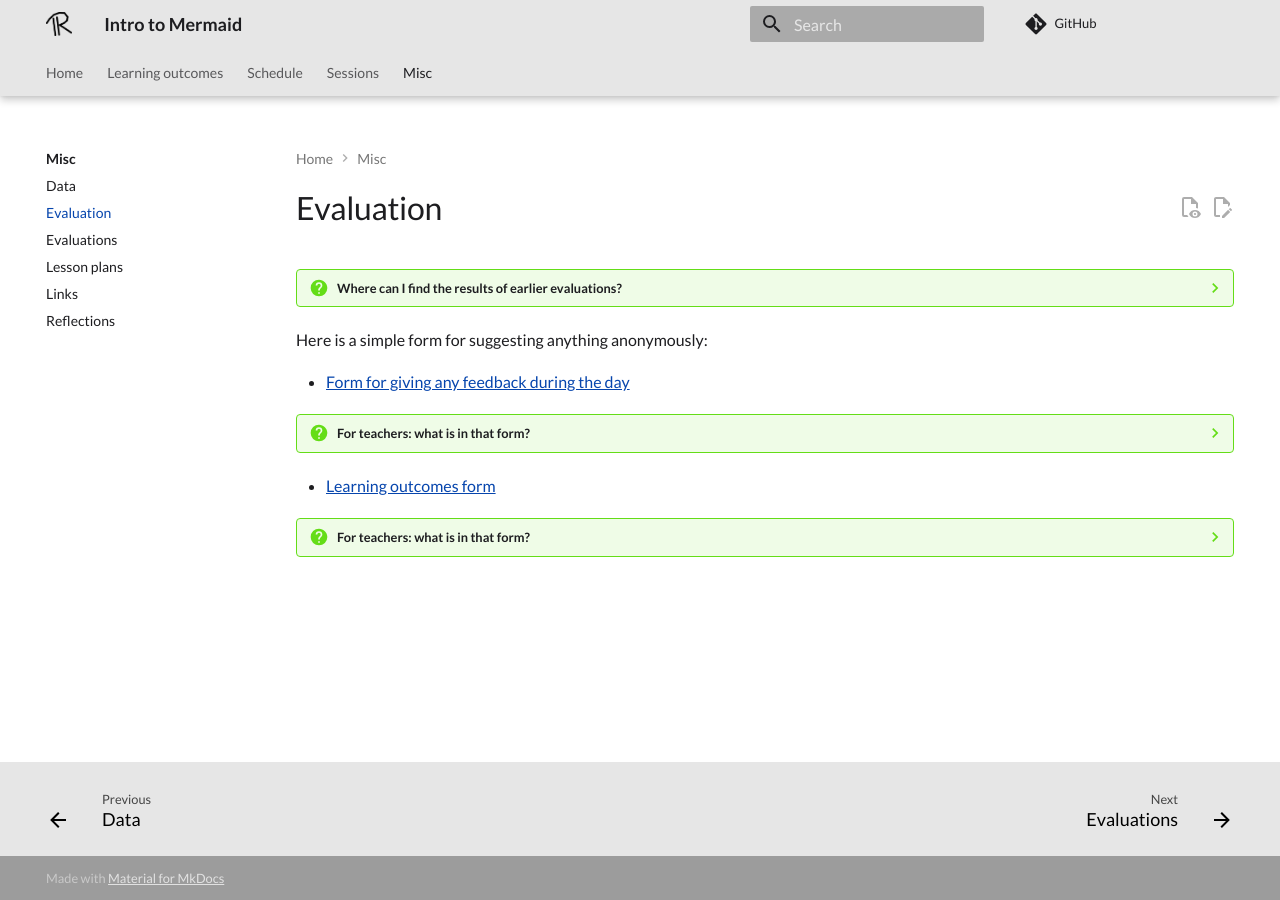
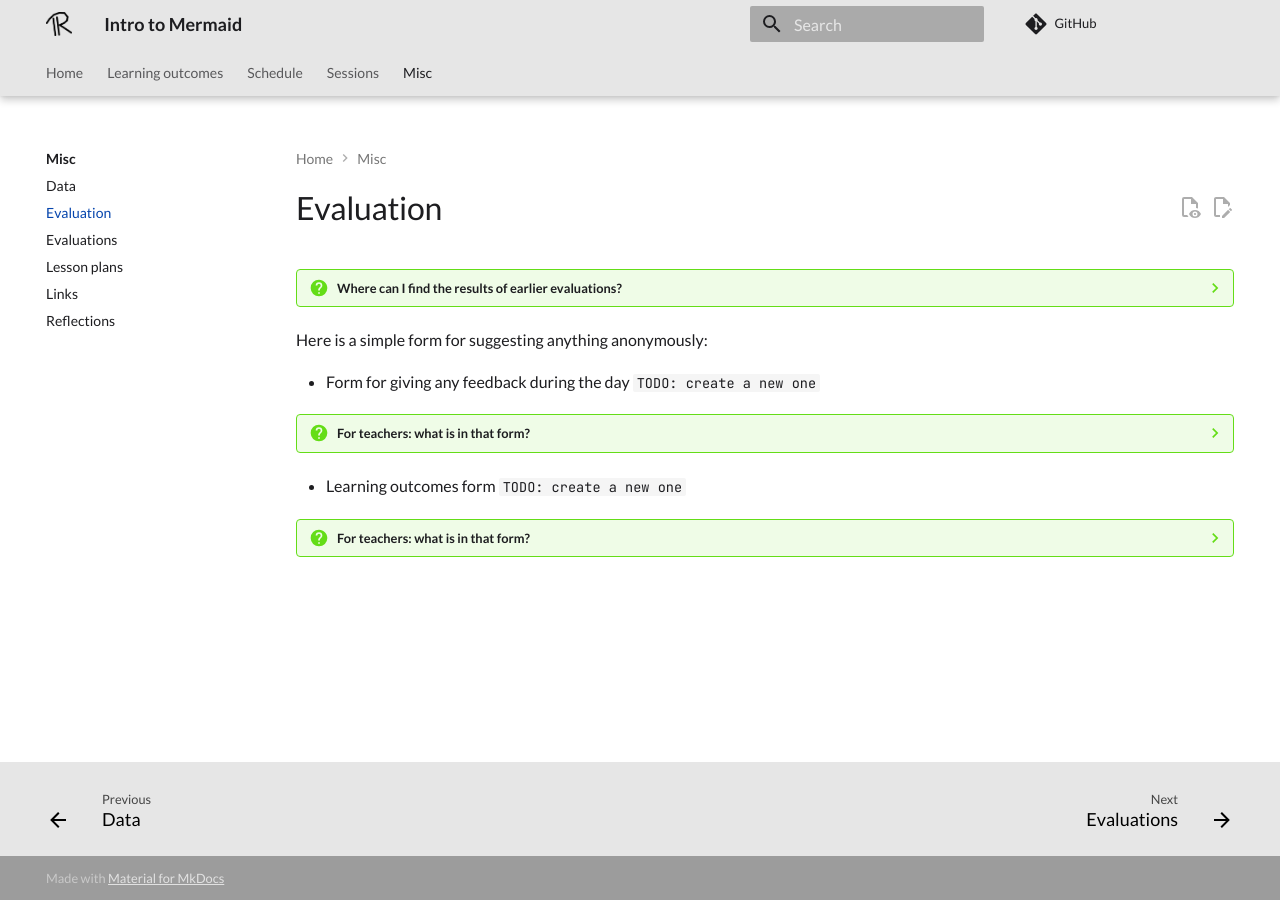
Before and after one commit to richelbilderbeek/lesson_mermaid, an MkDocs documentation site: the page built from docs/evaluation.md, in a window 1280 px wide. Built offline with MkDocs 1.6.1 and Material for MkDocs 9.7.7, drawn with Linux system fonts in a browser that asks for light colours; comment, search, counter and statistics services are not loaded.

Commit message:
Fix links

```diff
--- a/docs/evaluation.md
+++ b/docs/evaluation.md
@@ -6,7 +6,7 @@
 
 Here is a simple form for suggesting anything anonymously:
 
-- [Form for giving any feedback during the day](https://docs.google.com/forms/d/e/1FAIpQLScEWV8WHAjgcnTOsxVbgYeqIavGtpFFw1sVLidIzZy3u4do_w/viewform?usp=header)
+- Form for giving any feedback during the day `TODO: create a new one`
 
 ???- question "For teachers: what is in that form?"
 
@@ -16,7 +16,7 @@ Here is a simple form for suggesting anything anonymously:
     in the feedback.
     Do mention the teachers, assistants, etc by name!
 
-- [Learning outcomes form](https://docs.google.com/forms/d/e/1FAIpQLSdUxKdvZ5V2wCgjcKpqV64AuHdp50ZYILhZH_K7dPSyiN5GHQ/viewform?usp=header)
+- Learning outcomes form `TODO: create a new one`
 
 ???- question "For teachers: what is in that form?"
 
```
